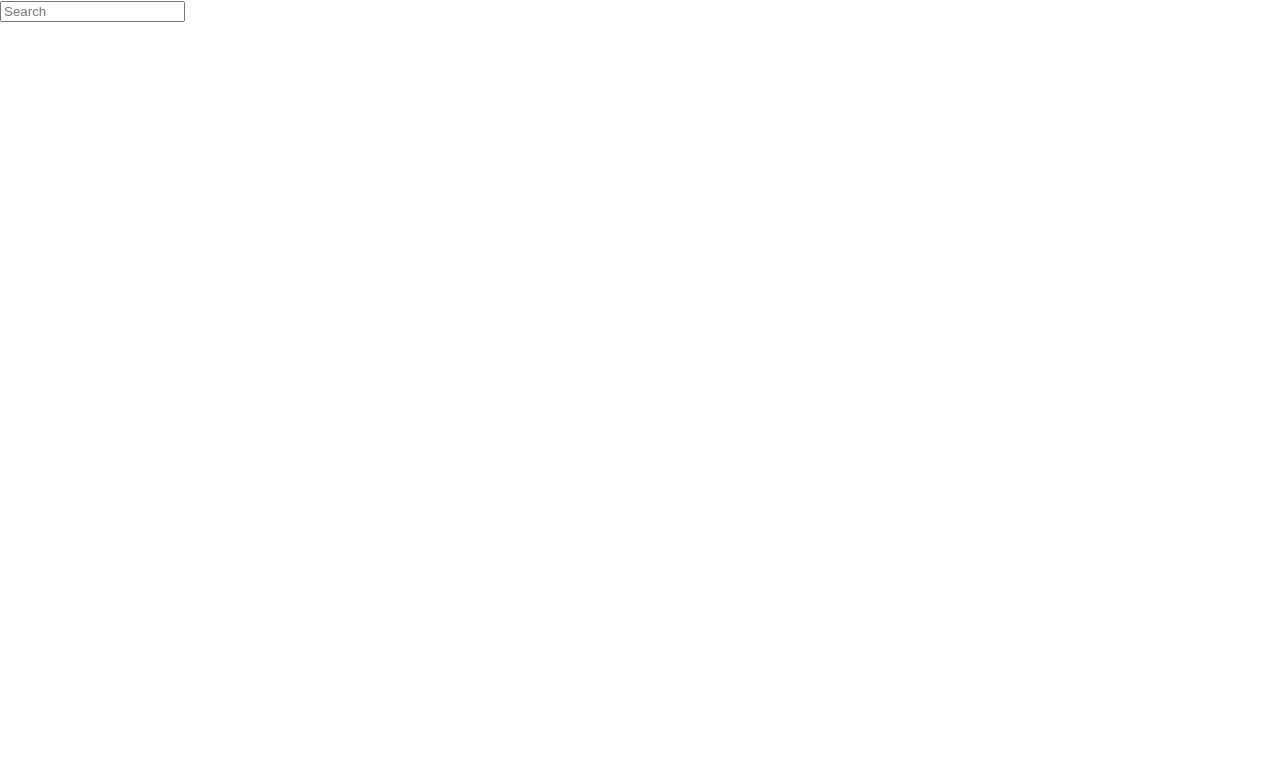
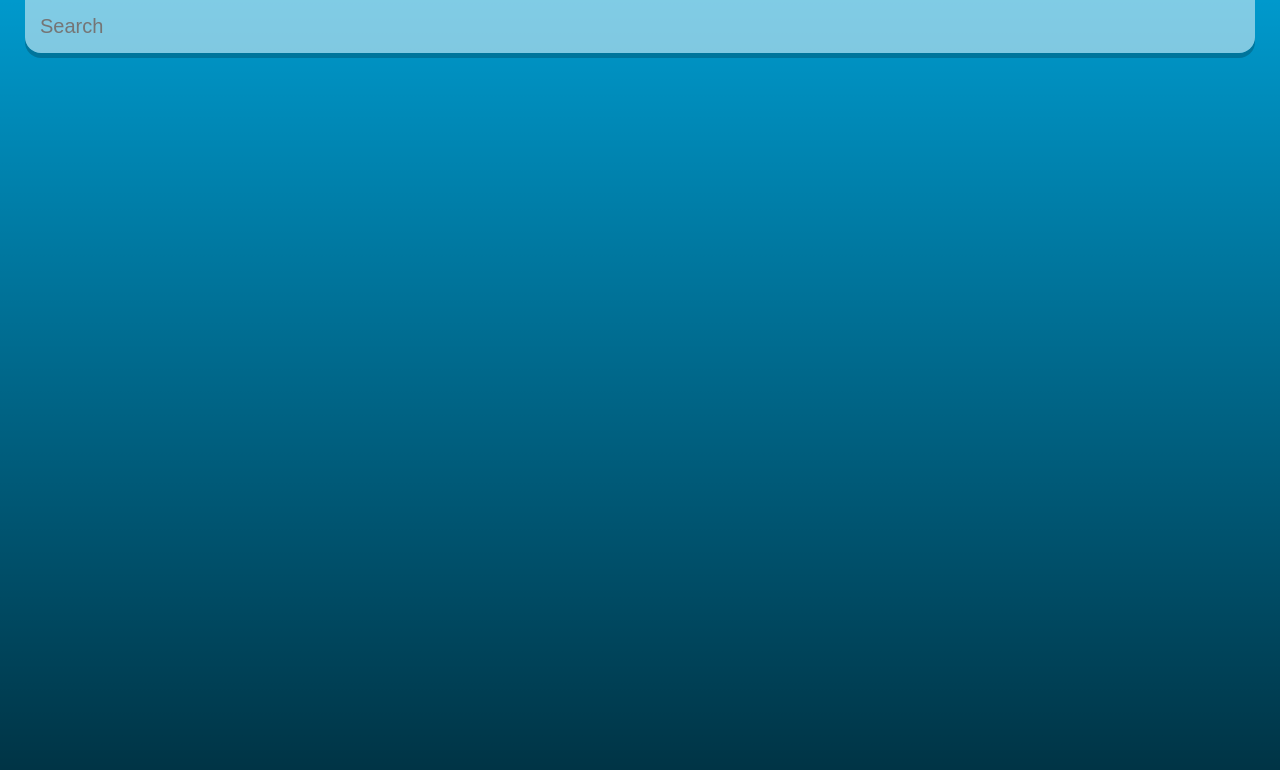
Before and after one commit to leesheppard/react-weather-app, a React (Create React App) app: page / in a window 1280 px wide. Shown: the top 770 px of the page. Built offline with nearby package versions, Linux system fonts and the light colour scheme.

Commit message:
Update styling

```diff
--- a/src/index.css
+++ b/src/index.css
@@ -1,5 +1,10 @@
+* {
+  box-sizing: border-box;
+  margin: 0;
+  padding: 0;
+}
+
 body {
-  margin: 0;
   font-family: -apple-system, BlinkMacSystemFont, 'Segoe UI', 'Roboto', 'Oxygen',
     'Ubuntu', 'Cantarell', 'Fira Sans', 'Droid Sans', 'Helvetica Neue',
     sans-serif;
@@ -7,7 +12,86 @@ body {
   -moz-osx-font-smoothing: grayscale;
 }
 
-code {
-  font-family: source-code-pro, Menlo, Monaco, Consolas, 'Courier New',
-    monospace;
+.App {
+  background: deepskyblue;
+  transition: 0.4s ease-out;
 }
+
+.App.warm {
+  background: coral;
+}
+
+main {
+  background-image: linear-gradient(to bottom, rgba(0,0,0,.2), rgba(0,0,0,.75));
+  min-height: 100vh;
+  padding: 25px;
+}
+
+.search {
+  margin: 0 0 75px;
+  width: 100%;
+}
+
+.search .search-input {
+  appearance: none;
+  background: none;
+  background-color: rgba(255, 255, 255, .5);
+  border: none;
+  border-radius: 0 0 16px 16px;
+  box-shadow: 0 5px rgba(0, 0, 0, .2);
+  color: #313131;
+  display: block;
+  font-size: 20px;
+  margin-top: -25px;
+  outline: none;
+  padding: 15px;
+  transition: .4s ease;
+  width: 100%;
+}
+
+.search .search-input:focus {
+  background-color: rgba(255, 255, 255, .75);
+}
+
+.location-wrap .location {
+  color: #f1f1f1;
+  font-size: 32px;
+  font-weight: 500;
+  text-align: center;
+  text-shadow: 3px 3px rgba(50, 50, 70, .5);
+}
+
+.location-wrap .date {
+  color: #f1f1f1;
+  font-size: 20px;
+  font-style: italic;
+  font-weight: 300;
+  text-align: center;
+  text-shadow: 2px 2px rgba(50, 50, 70, .5);
+}
+
+.weather-wrap {
+  text-align: center;
+}
+
+.weather-wrap .temp {
+  background-color: rgba(255, 255, 255, .2);
+  border-radius: 16px;
+  box-shadow: rgba(0, 0, 0, .2);
+  color: #f1f1f1;
+  display: inline-block;
+  font-size: 102px;
+  font-weight: 900;
+  margin: 30px auto;
+  padding: 15px 25px;
+  position: relative;
+  text-align: center;
+  text-shadow: 3px 6px rgba(50, 50, 70, .5);
+}
+
+.weather-wrap .weather {
+  color: #f1f1f1;
+  font-size: 48px;
+  font-weight: 700;
+  text-shadow: 3px 3px rgba(50, 50, 70, .5);
+}
```
